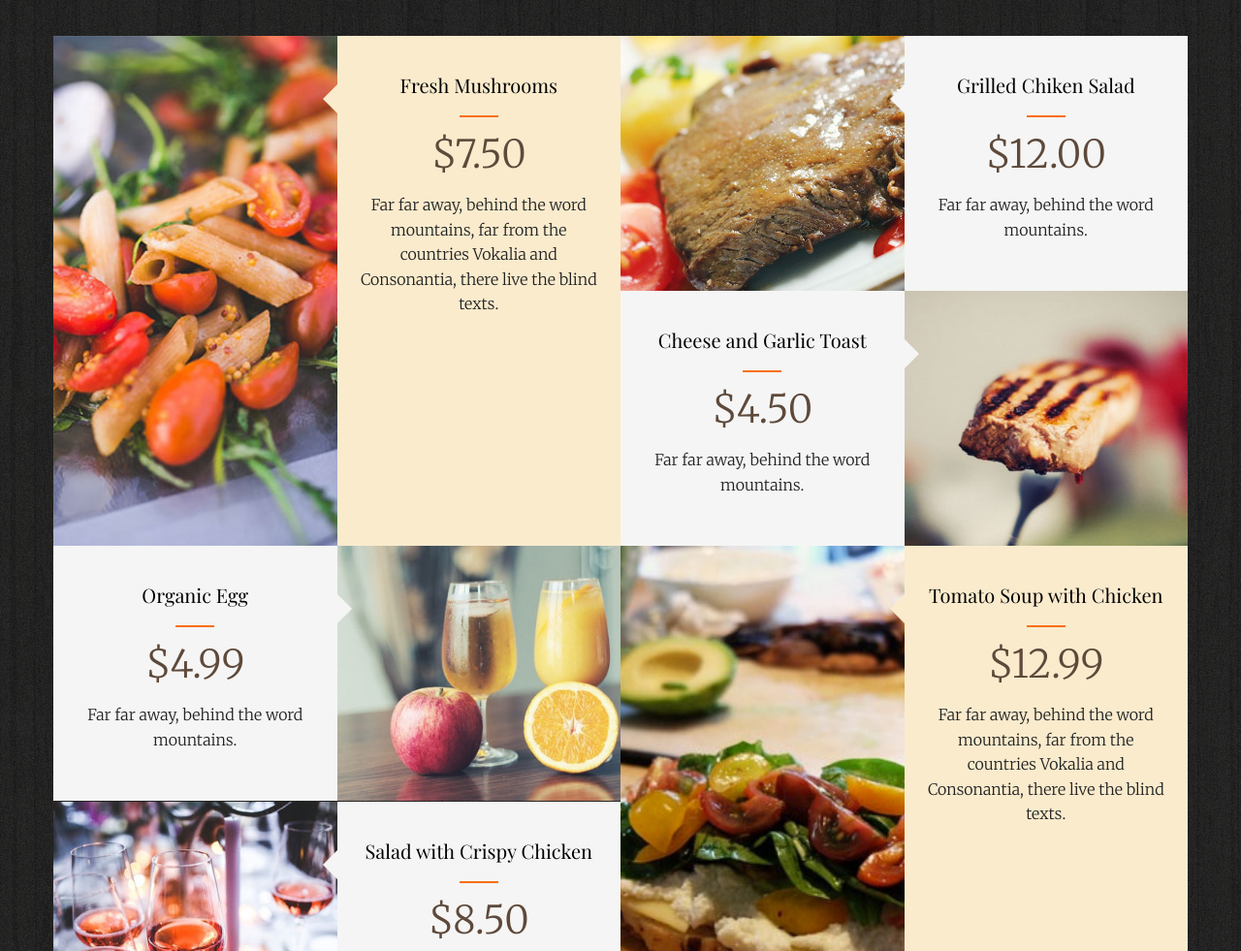
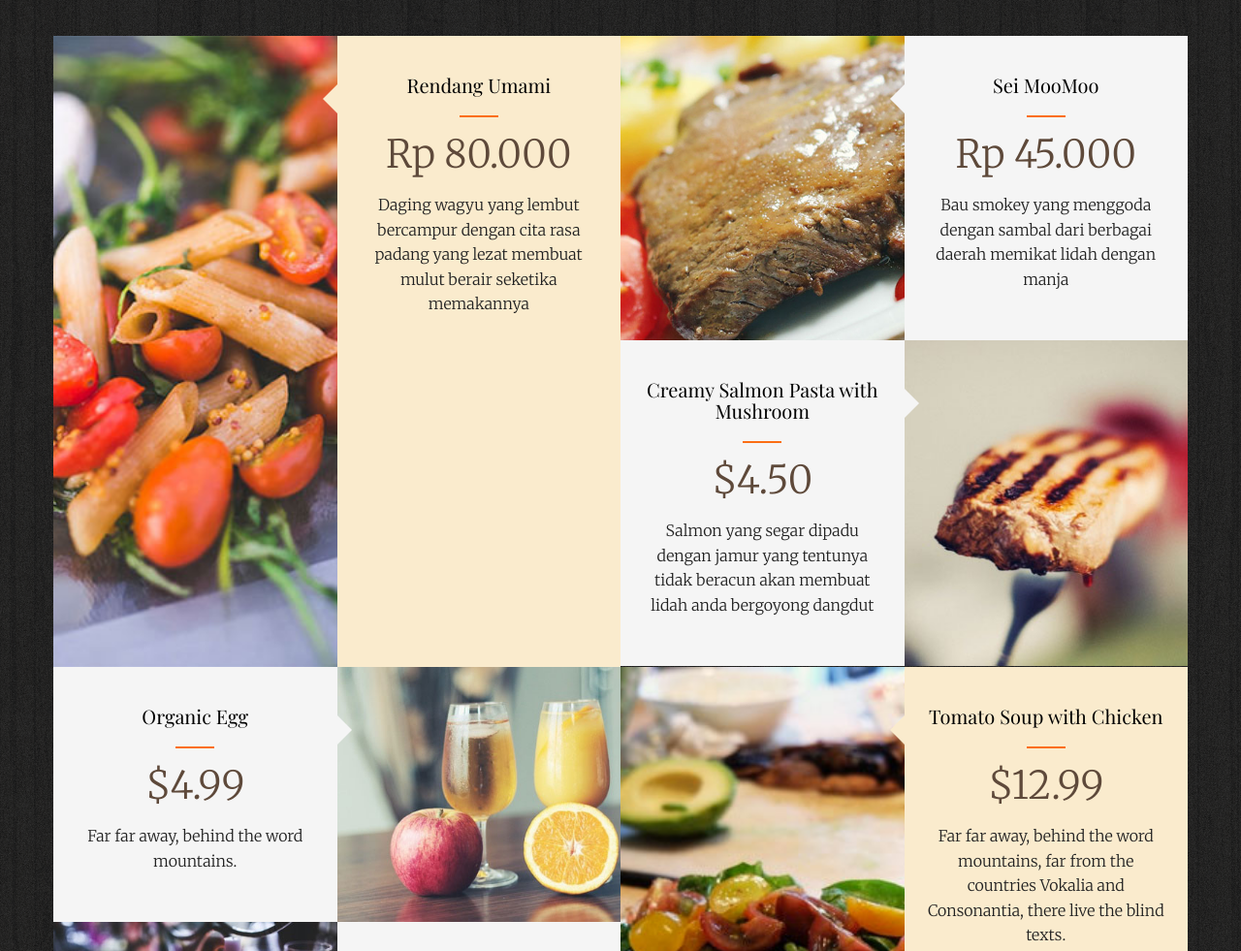
Before and after one commit to fluffyloopy-wu/mywebsite, a plain HTML site: page index.html in a window 1280 px wide. Shown: the part 2365-3346 px from the top of the page at 97% size. Drawn offline with nearby package versions, Linux system fonts and the light colour scheme; files whose address does not match are found by name; a web font is replaced by a local one.

Commit message:
Update index.html

```diff
--- a/index.html
+++ b/index.html
@@ -176,26 +176,26 @@
 						<div class="fh5co-v-half to-animate-2">
 							<div class="fh5co-v-col-2 fh5co-bg-img" style="background-image: url(images/res_img_1.jpg)"></div>
 							<div class="fh5co-v-col-2 fh5co-text fh5co-special-1 arrow-left">
-								<h2>Fresh Mushrooms</h2>
-								<span class="pricing">$7.50</span>
-								<p>Far far away, behind the word mountains, far from the countries Vokalia and Consonantia, there live the blind texts.</p>
+								<h2>Rendang Umami</h2>
+								<span class="pricing">Rp 80.000</span>
+								<p>Daging wagyu yang lembut bercampur dengan cita rasa padang yang lezat membuat mulut berair seketika memakannya</p>
 							</div>
 						</div>
 						<div class="fh5co-v-half">
 							<div class="fh5co-h-row-2 to-animate-2">
 								<div class="fh5co-v-col-2 fh5co-bg-img" style="background-image: url(images/res_img_2.jpg)"></div>
 								<div class="fh5co-v-col-2 fh5co-text arrow-left">
-									<h2>Grilled Chiken Salad</h2>
-									<span class="pricing">$12.00</span>
-									<p>Far far away, behind the word mountains.</p>
+									<h2>Sei MooMoo</h2>
+									<span class="pricing">Rp 45.000</span>
+									<p>Bau smokey yang menggoda dengan sambal dari berbagai daerah memikat lidah dengan manja</p>
 								</div>
 							</div>
 							<div class="fh5co-h-row-2 fh5co-reversed to-animate-2">
 								<div class="fh5co-v-col-2 fh5co-bg-img" style="background-image: url(images/res_img_8.jpg)"></div>
 								<div class="fh5co-v-col-2 fh5co-text arrow-right">
-									<h2>Cheese and Garlic Toast</h2>
+									<h2>Creamy Salmon Pasta with Mushroom</h2>
 									<span class="pricing">$4.50</span>
-									<p>Far far away, behind the word mountains.</p>
+									<p>Salmon yang segar dipadu dengan jamur yang tentunya tidak beracun akan membuat lidah anda bergoyong dangdut</p>
 								</div>
 							</div>
 						</div>
```
